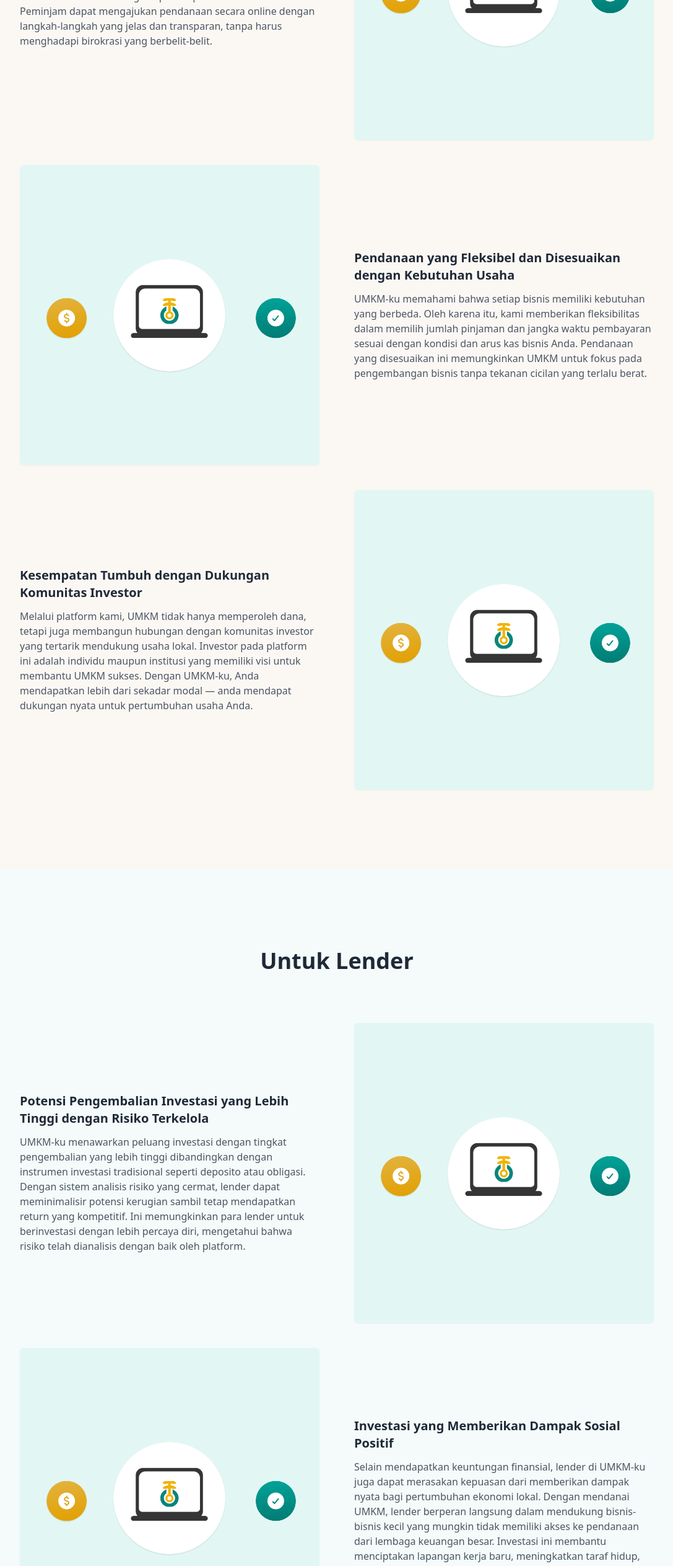
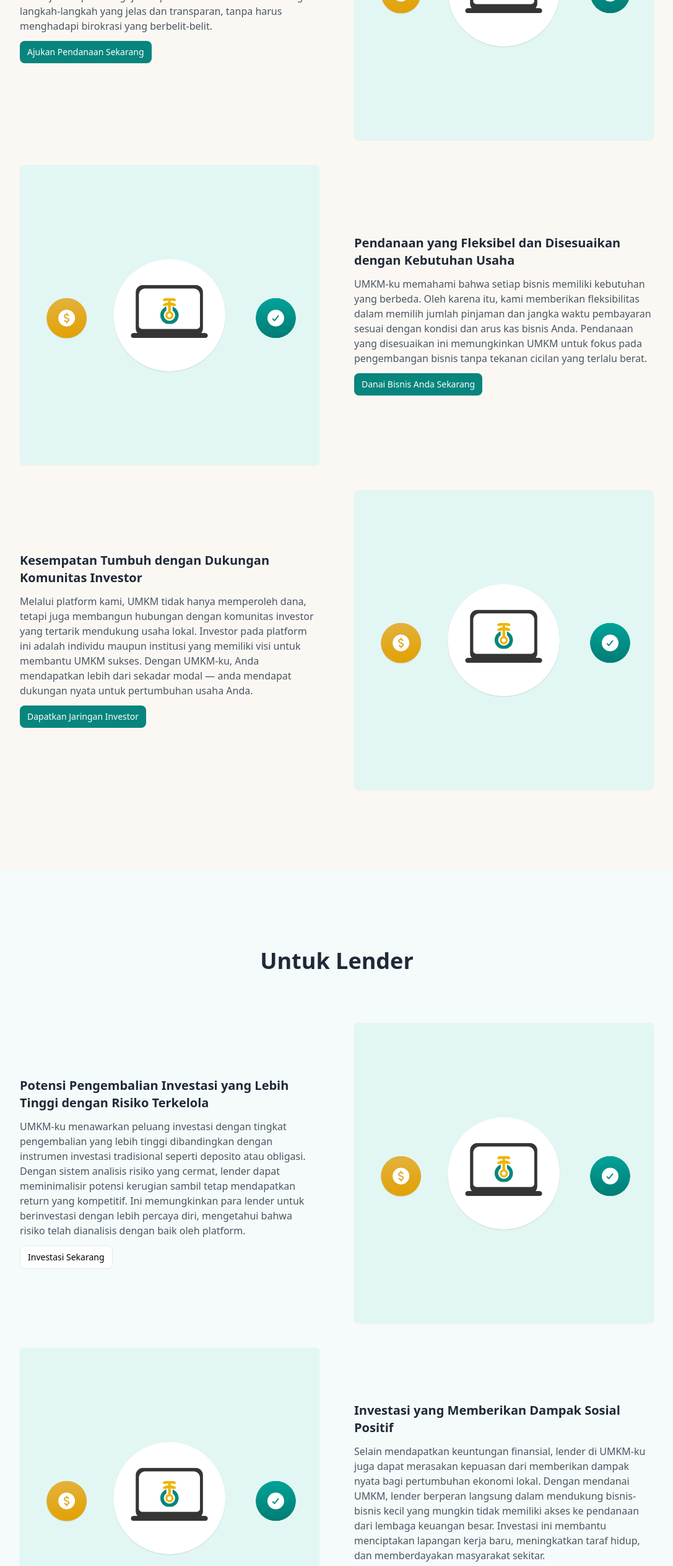
Before and after one commit to UMKM-Ku/UMKM-Ku, a Next.js app in the folder umkm-ku/: page / in a window 1280 px wide. Shown: the part 2559-5085 px from the top of the page at 62% size, without its empty margins (96-1183 px from the left). Built offline with nearby package versions, Linux system fonts and the light colour scheme; no server answers.

Commit message:
Add CTA to landings

```diff
--- a/umkm-ku/src/views/pages/landing-pages/landing-pages.tsx
+++ b/umkm-ku/src/views/pages/landing-pages/landing-pages.tsx
@@ -167,6 +167,11 @@ export default function LandingPages() {
                 yang jelas dan transparan, tanpa harus menghadapi birokrasi yang
                 berbelit-belit.
               </p>
+              <Link href="register/borrower">
+                <button className="w-full sm:w-auto bg-accent-700 rounded-lg py-2 px-3 text-white font-medium text-sm hover:bg-accent-800 transition-colors duration-300 ease-out">
+                  Ajukan Pendanaan Sekarang
+                </button>
+              </Link>
             </div>
             <div className="w-full lg:w-1/2">
               <Image
@@ -202,6 +207,11 @@ export default function LandingPages() {
                 disesuaikan ini memungkinkan UMKM untuk fokus pada pengembangan
                 bisnis tanpa tekanan cicilan yang terlalu berat.
               </p>
+              <Link href="register/borrower">
+                <button className="w-full sm:w-auto bg-accent-700 rounded-lg py-2 px-3 text-white font-medium text-sm hover:bg-accent-800 transition-colors duration-300 ease-out">
+                  Danai Bisnis Anda Sekarang
+                </button>
+              </Link>
             </div>
           </div>
 
@@ -220,6 +230,11 @@ export default function LandingPages() {
                 modal — anda mendapat dukungan nyata untuk pertumbuhan usaha
                 Anda.
               </p>
+              <Link href="register/borrower">
+                <button className="w-full sm:w-auto bg-accent-700 rounded-lg py-2 px-3 text-white font-medium text-sm hover:bg-accent-800 transition-colors duration-300 ease-out">
+                  Dapatkan Jaringan Investor
+                </button>
+              </Link>
             </div>
             <div className="w-full lg:w-1/2">
               <Image
@@ -257,6 +272,11 @@ export default function LandingPages() {
                 diri, mengetahui bahwa risiko telah dianalisis dengan baik oleh
                 platform.
               </p>
+              <Link href="register/lender">
+                <button className="w-full sm:w-auto bg-white rounded-lg border border-gray-200 py-2 px-3 text-black font-medium text-sm hover:bg-gray-100 transition-colors duration-300 ease-out">
+                  Investasi Sekarang
+                </button>
+              </Link>
             </div>
             <div className="w-full lg:w-1/2">
               <Image
@@ -293,6 +313,11 @@ export default function LandingPages() {
                 Investasi ini membantu menciptakan lapangan kerja baru,
                 meningkatkan taraf hidup, dan memberdayakan masyarakat sekitar.
               </p>
+              <Link href="register/lender">
+                <button className="w-full sm:w-auto bg-white rounded-lg border border-gray-200 py-2 px-3 text-black font-medium text-sm hover:bg-gray-100 transition-colors duration-300 ease-out">
+                  Mulai Beri Dampak Sosial Positif
+                </button>
+              </Link>
             </div>
           </div>
 
@@ -313,6 +338,11 @@ export default function LandingPages() {
                 potensi pertumbuhan bisnis, memberikan fleksibilitas dalam
                 pengelolaan investasi.
               </p>
+              <Link href="register/lender">
+                <button className="w-full sm:w-auto bg-white rounded-lg border border-gray-200 py-2 px-3 text-black font-medium text-sm hover:bg-gray-100 transition-colors duration-300 ease-out">
+                  Mulai Danai Bisnis Lokal
+                </button>
+              </Link>
             </div>
             <div className="w-full lg:w-1/2">
               <Image
```
